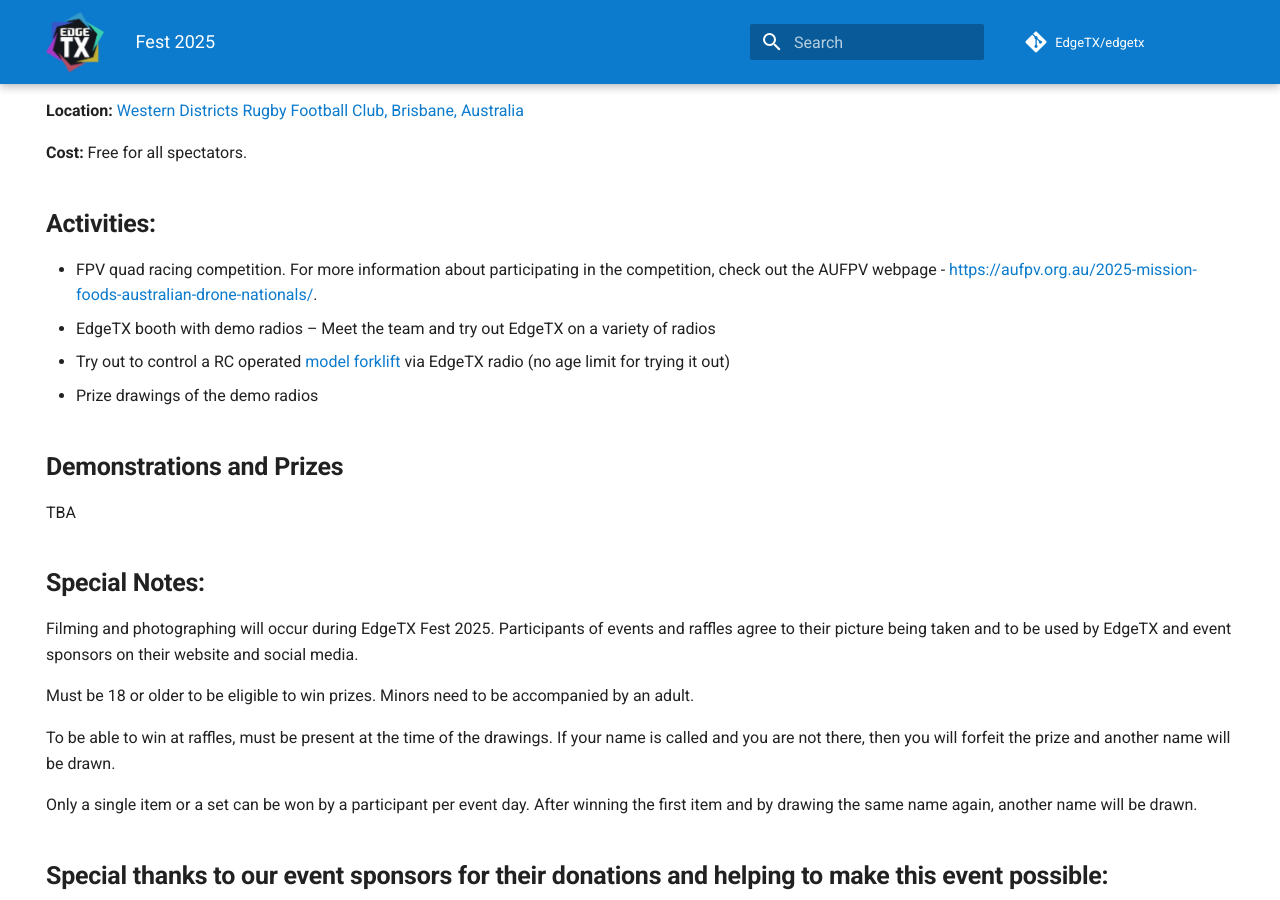
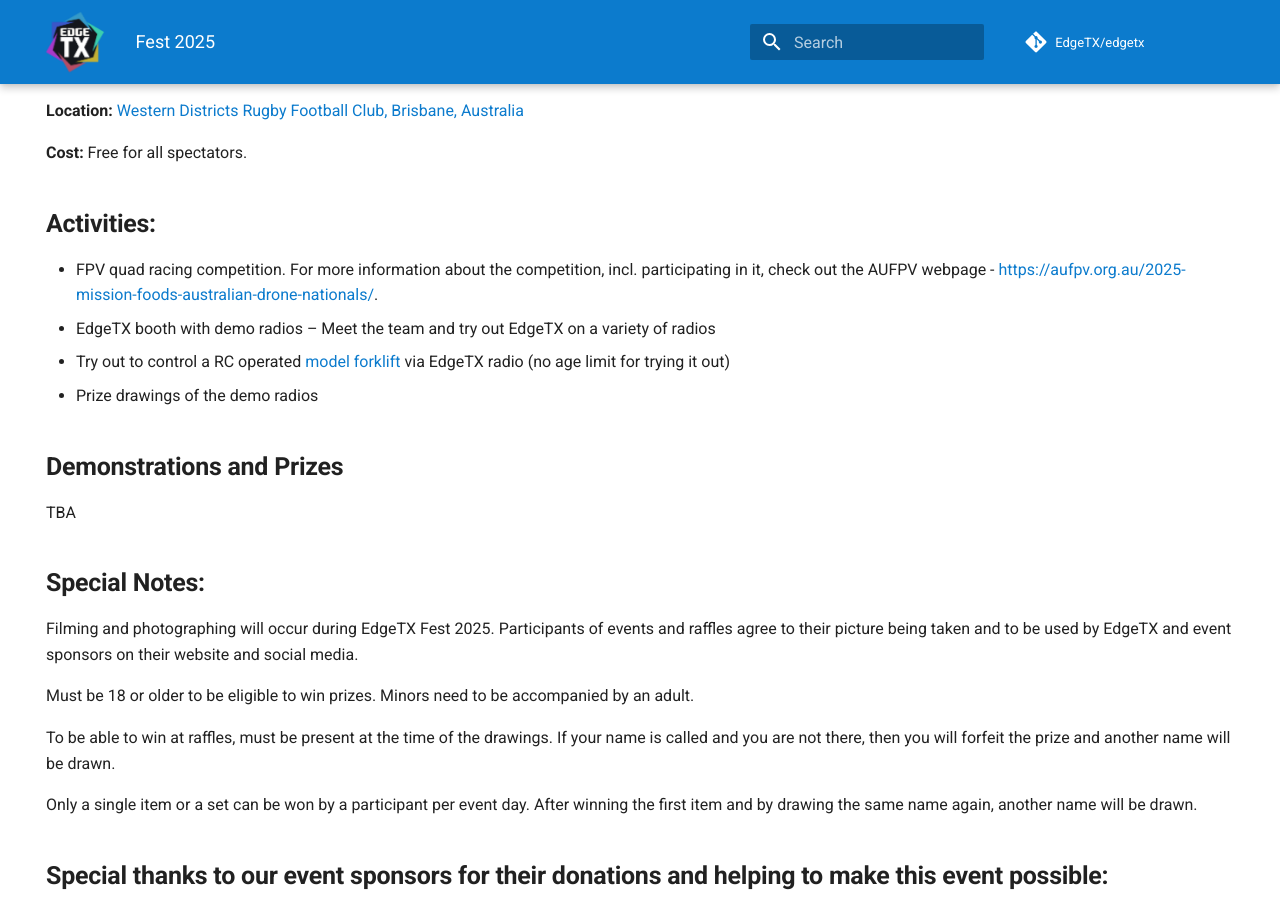
Before and after one commit to EdgeTX/edgetx.github.io, an MkDocs documentation site: the page built from docs/fest2025.md, in a window 1280 px wide and 900 px high, scrolled down 1221 px. Built offline with MkDocs 1.6.1 and Material for MkDocs 9.7.7, drawn with Linux system fonts in a browser that asks for light colours; comment, search, counter and statistics services are not loaded.

Commit message:
Better wording

```diff
--- a/docs/fest2025.md
+++ b/docs/fest2025.md
@@ -29,7 +29,7 @@
 
 ## **Activities:**
 
-- FPV quad racing competition. For more information about participating in the competition, check out the AUFPV webpage - [https://aufpv.org.au/2025-mission-foods-australian-drone-nationals/](https://aufpv.org.au/2025-mission-foods-australian-drone-nationals/).
+- FPV quad racing competition. For more information about the competition, incl. participating in it, check out the AUFPV webpage - [https://aufpv.org.au/2025-mission-foods-australian-drone-nationals/](https://aufpv.org.au/2025-mission-foods-australian-drone-nationals/).
 - EdgeTX booth with demo radios – Meet the team and try out EdgeTX on a variety of radios
 - Try out to control a RC operated [model forklift](https://makerworld.com/de/models/1395994-cyberbrick-official-forklift) via EdgeTX radio (no age limit for trying it out)
 - Prize drawings of the demo radios
```
